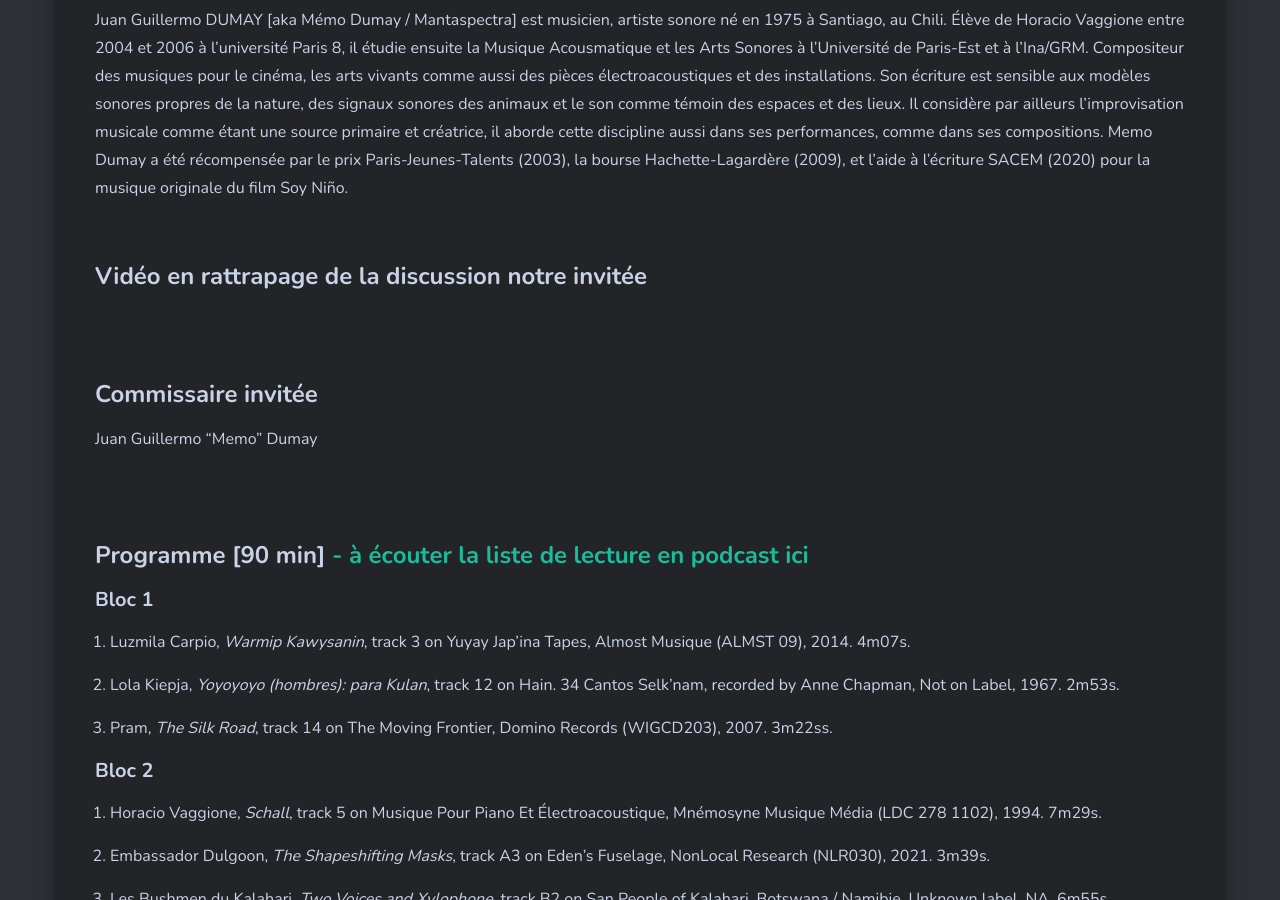
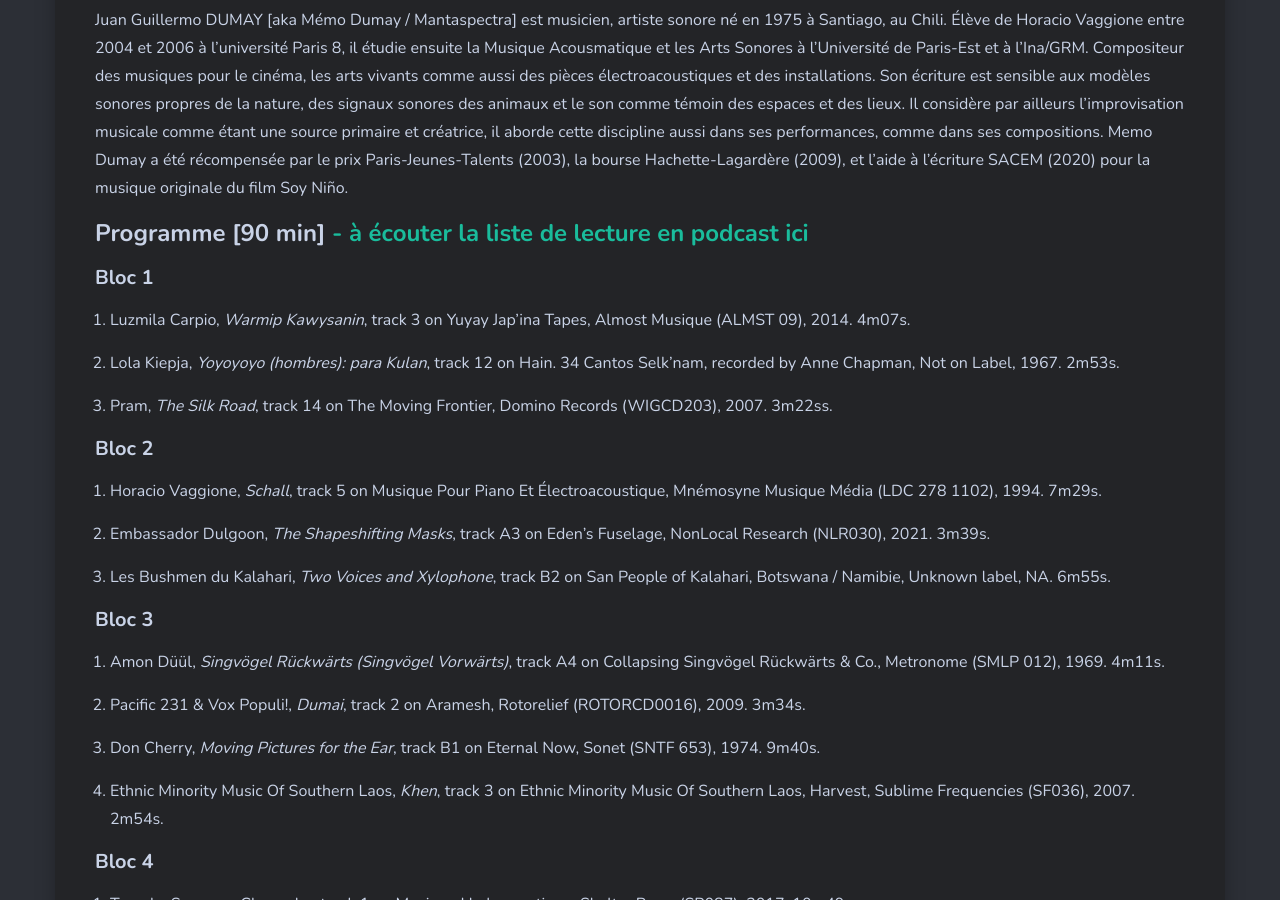
Before and after one commit to sessions-marteau/sessions-marteau-2.github.io, a Jekyll site: the page built from _posts/2021-05-12-session-11.md, in a window 1280 px wide and 900 px high, scrolled down 1055 px. Built offline with Jekyll 4.4.1, drawn with Linux system fonts in a browser that asks for light colours; nearby versions of some CDN libraries.

Commit message:
Add: Content session 11.

```diff
--- a/_posts/2021-05-12-session-11.md
+++ b/_posts/2021-05-12-session-11.md
@@ -1,7 +1,7 @@
 ---
 layout: post
 title: "Session d'écoute #11"
-image: memo_dumay.png
+image: dumay.jpg
 tags:
     - memo dumay
     - session
@@ -15,11 +15,11 @@
 
 Juan Guillermo DUMAY [aka Mémo Dumay / Mantaspectra] est musicien, artiste sonore né en 1975 à Santiago, au Chili. Élève de Horacio Vaggione entre 2004 et 2006 à l’université Paris 8, il étudie ensuite la Musique Acousmatique et les Arts Sonores à l’Université de Paris-Est et à l’Ina/GRM. Compositeur des musiques pour le cinéma, les arts vivants comme aussi des pièces électroacoustiques et des installations. Son écriture est sensible aux modèles sonores propres de la nature, des signaux sonores des animaux et le son comme témoin des espaces et des lieux. Il considère par ailleurs l’improvisation musicale comme étant une source primaire et créatrice, il aborde cette discipline aussi dans ses performances, comme dans ses compositions. Memo Dumay a été récompensée par le prix Paris-Jeunes-Talents (2003), la bourse Hachette-Lagardère (2009), et l'aide à l'écriture SACEM (2020) pour la musique originale du film Soy Niño.
 
-<br>
+
 
 <!-- Video -->
 
-### Vidéo en rattrapage de la discussion notre invitée
+<!-- ### Vidéo en rattrapage de la discussion notre invitée -->
 
 <!-- Video -->
 <!--
@@ -31,22 +31,8 @@
 </center>
 -->
 
-<br>
-<br>
 
 
-
-
-### Commissaire invitée
-
-Juan Guillermo “Memo” Dumay
-
-
-
-
-
-<br>
-<br>
 
 ### Programme [90 min]  <a href="https://sessionsmarteau.com/musique/#podcasts">- à écouter la liste de lecture en podcast ici </a>
 
```
Also changed, not shown: uploads/session-011/pictures/dumay.jpg (added), 2 other files.
